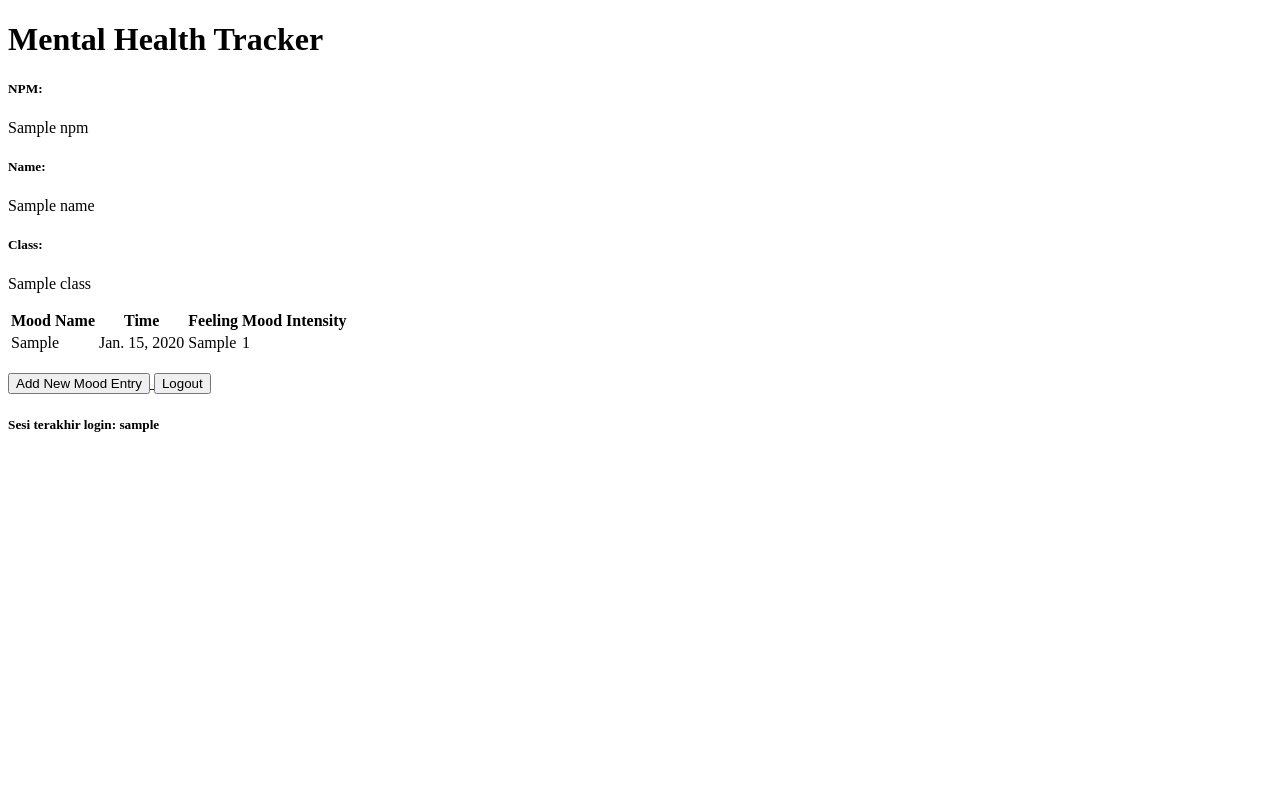
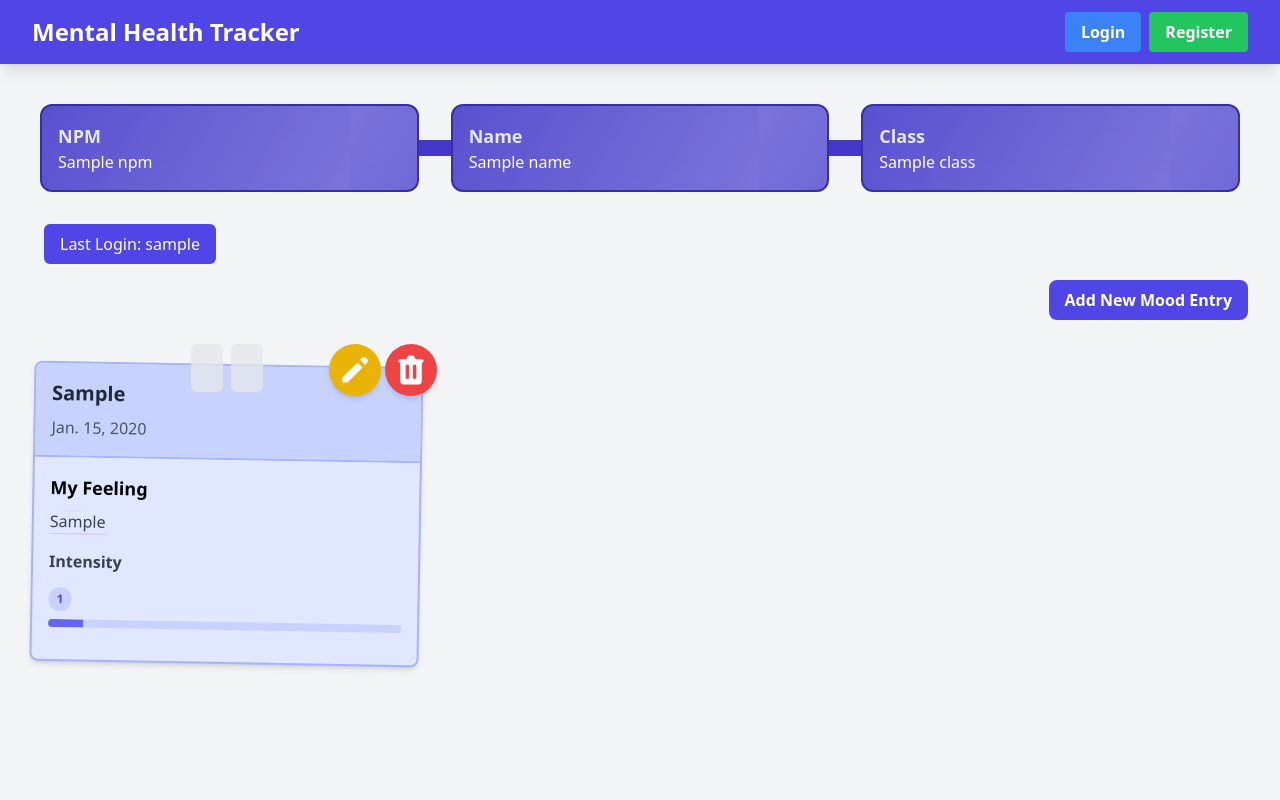
Before and after one commit to rafifsulaiman/mental-health-tracker, a Django app: template main/templates/main.html in a window 1280 px wide. Run offline with Django 5.2, Linux system fonts and the light colour scheme; tables that the repository leaves empty hold one stand-in row (values such as "Sample post"); the template is opened without the code that fills it: values that come from a table or form of the project are taken from there, most other values are stand-ins (such as "Sample title", 1, 10 or a date in 2020); some libraries are stand-ins or nearby versions.

Commit message:
tutorial 4

```diff
--- /dev/null
+++ b/main/templates/card_info.html
@@ -0,0 +1,6 @@
+<div class="bg-indigo-700 rounded-xl overflow-hidden border-2 border-indigo-800">
+    <div class="p-4 animate-shine">
+      <h5 class="text-lg font-semibold text-gray-200">{{ title }}</h5>
+      <p class="text-white">{{ value }}</p>
+    </div>
+</div>
--- /dev/null
+++ b/main/templates/card_mood.html
@@ -0,0 +1,45 @@
+<div class="relative break-inside-avoid">
+    <div class="absolute top-2 z-10 left-1/2 -translate-x-1/2 flex items-center -space-x-2">
+      <div class="w-[3rem] h-8 bg-gray-200 rounded-md opacity-80 -rotate-90"></div>
+      <div class="w-[3rem] h-8 bg-gray-200 rounded-md opacity-80 -rotate-90"></div>
+    </div>
+    <div class="relative top-5 bg-indigo-100 shadow-md rounded-lg mb-6 break-inside-avoid flex flex-col border-2 border-indigo-300 transform rotate-1 hover:rotate-0 transition-transform duration-300">
+      <div class="bg-indigo-200 text-gray-800 p-4 rounded-t-lg border-b-2 border-indigo-300">
+        <h3 class="font-bold text-xl mb-2">{{mood_entry.mood}}</h3>
+        <p class="text-gray-600">{{mood_entry.time}}</p>
+      </div>
+      <div class="p-4">
+        <p class="font-semibold text-lg mb-2">My Feeling</p>
+        <p class="text-gray-700 mb-2">
+          <span class="bg-[linear-gradient(to_bottom,transparent_0%,transparent_calc(100%_-_1px),#CDC1FF_calc(100%_-_1px))] bg-[length:100%_1.5rem] pb-1">{{mood_entry.feelings}}</span>
+        </p>
+        <div class="mt-4">
+          <p class="text-gray-700 font-semibold mb-2">Intensity</p>
+          <div class="relative pt-1">
+            <div class="flex mb-2 items-center justify-between">
+              <div>
+                <span class="text-xs font-semibold inline-block py-1 px-2 uppercase rounded-full text-indigo-600 bg-indigo-200">
+                  {% if mood_entry.mood_intensity > 10 %}10+{% else %}{{mood_entry.mood_intensity}}{% endif %}
+                </span>
+              </div>
+            </div>
+            <div class="overflow-hidden h-2 mb-4 text-xs flex rounded bg-indigo-200">
+              <div style="width:{% if mood_entry.mood_intensity > 10 %}100%{% else %}{{ mood_entry.mood_intensity }}0%{% endif %}" class="shadow-none flex flex-col text-center whitespace-nowrap text-white justify-center bg-indigo-500"></div>
+            </div>
+          </div>
+        </div>
+      </div>
+    </div>
+    <div class="absolute top-0 -right-4 flex space-x-1">
+      <a href="{% url 'main:edit_mood' mood_entry.pk %}" class="bg-yellow-500 hover:bg-yellow-600 text-white rounded-full p-2 transition duration-300 shadow-md">
+        <svg xmlns="http://www.w3.org/2000/svg" class="h-9 w-9" viewBox="0 0 20 20" fill="currentColor">
+          <path d="M13.586 3.586a2 2 0 112.828 2.828l-.793.793-2.828-2.828.793-.793zM11.379 5.793L3 14.172V17h2.828l8.38-8.379-2.83-2.828z" />
+        </svg>
+      </a>
+      <a href="{% url 'main:delete_mood' mood_entry.pk %}" class="bg-red-500 hover:bg-red-600 text-white rounded-full p-2 transition duration-300 shadow-md">
+        <svg xmlns="http://www.w3.org/2000/svg" class="h-9 w-9" viewBox="0 0 20 20" fill="currentColor">
+          <path fill-rule="evenodd" d="M9 2a1 1 0 00-.894.553L7.382 4H4a1 1 0 000 2v10a2 2 0 002 2h8a2 2 0 002-2V6a1 1 0 100-2h-3.382l-.724-1.447A1 1 0 0011 2H9zM7 8a1 1 0 012 0v6a1 1 0 11-2 0V8zm5-1a1 1 0 00-1 1v6a1 1 0 102 0V8a1 1 0 00-1-1z" clip-rule="evenodd" />
+        </svg>
+      </a>
+    </div>
+  </div>
--- a/main/templates/main.html
+++ b/main/templates/main.html
@@ -1,50 +1,50 @@
 {% extends 'base.html' %}
+{% load static %}
+{% include 'navbar.html' %}
+
+{% block meta %}
+<title>Mental Health Tracker</title>
+{% endblock meta %}
 {% block content %}
+{% include 'navbar.html' %}
+<div class="overflow-x-hidden px-4 md:px-8 pb-8 pt-24 min-h-screen bg-gray-100 flex flex-col">
+  <div class="p-2 mb-6 relative">
+    <div class="relative grid grid-cols-1 z-30 md:grid-cols-3 gap-8">
+      {% include "card_info.html" with title='NPM' value=npm %}
+      {% include "card_info.html" with title='Name' value=name %}
+      {% include "card_info.html" with title='Class' value=class %}
+    </div>
+    <div class="w-full px-6  absolute top-[44px] left-0 z-20 hidden md:flex">
+      <div class="w-full min-h-4 bg-indigo-700">
+      </div>
+    </div>
+    <div class="h-full w-full py-6  absolute top-0 left-0 z-20 md:hidden flex ">
+      <div class="h-full min-w-4 bg-indigo-700 mx-auto">
+      </div>
+    </div>
+</div>
+    <div class="px-3 mb-4">
+      <div class="flex rounded-md items-center bg-indigo-600 py-2 px-4 w-fit">
+        <h1 class="text-white text-center">Last Login: {{last_login}}</h1>
+      </div>
+    </div>
+    <div class="flex justify-end mb-6">
+        <a href="{% url 'main:create_mood_entry' %}" class="bg-indigo-600 hover:bg-indigo-700 text-white font-bold py-2 px-4 rounded-lg transition duration-300 ease-in-out transform hover:-translate-y-1 hover:scale-105">
+            Add New Mood Entry
+        </a>
+    </div>
 
-<h1>Mental Health Tracker</h1>
-
-<h5>NPM: </h5>
-<p>{{ npm }}<p>
-
-<h5>Name:</h5>
-<p>{{ name }}</p>
-
-<h5>Class:</h5>
-<p>{{ class }}</p>
-
-{% if not mood_entries %}
-<p>Belum ada data mood pada mental health tracker.</p>
-{% else %}
-<table>
-  <tr>
-    <th>Mood Name</th>
-    <th>Time</th>
-    <th>Feeling</th>
-    <th>Mood Intensity</th>
-  </tr>
-
-  {% comment %} Berikut cara memperlihatkan data mood di bawah baris ini
-  {% endcomment %}
-  {% for mood_entry in mood_entries %}
-  <tr>
-    <td>{{mood_entry.mood}}</td>
-    <td>{{mood_entry.time}}</td>
-    <td>{{mood_entry.feelings}}</td>
-    <td>{{mood_entry.mood_intensity}}</td>
-  </tr>
-  {% endfor %}
-</table>
-{% endif %}
-
-<br />
-
-<a href="{% url 'main:create_mood_entry' %}">
-  <button>Add New Mood Entry</button>
-</a>
-
-<a href="{% url 'main:logout' %}">
-  <button>Logout</button>
-</a>
-
-<h5> Sesi terakhir login: {{ last_login }}</h5>
+    {% if not mood_entries %}
+    <div class="flex flex-col items-center justify-center min-h-[24rem] p-6">
+        <img src="{% static 'image/sedih-banget.png' %}" alt="Sad face" class="w-32 h-32 mb-4"/>
+        <p class="text-center text-gray-600 mt-4">Belum ada data mood pada mental health tracker.</p>
+    </div>
+    {% else %}
+    <div class="columns-1 sm:columns-2 lg:columns-3 gap-6 space-y-6 w-full">
+        {% for mood_entry in mood_entries %}
+            {% include 'card_mood.html' with mood_entry=mood_entry %}
+        {% endfor %}
+    </div>
+    {% endif %}
+</div>
 {% endblock content %}
--- a/main/urls.py
+++ b/main/urls.py
@@ -1,5 +1,5 @@
 from django.urls import path
-from main.views import show_main, create_mood_entry, show_xml, show_json, show_xml_by_id, show_json_by_id, register, login_user, logout_user
+from main.views import show_main, create_mood_entry, show_xml, show_json, show_xml_by_id, show_json_by_id, register, login_user, logout_user, edit_mood, delete_mood
 
 app_name = 'main'
 
@@ -13,4 +13,6 @@ urlpatterns = [
     path('register/', register, name='register'),
     path('login/', login_user, name='login'),
     path('logout/', logout_user, name='logout'),
+    path('edit_mood/<uuid:id>/', edit_mood, name='edit_mood'),
+    path('delete_mood/<uuid:id>/', delete_mood, name='delete_mood'),
 ]
--- /dev/null
+++ b/static/css/global.css
@@ -0,0 +1,20 @@
+.form-style form input, form textarea, form select {
+    width: 100%;
+    padding: 0.5rem;
+    border: 2px solid #bcbcbc;
+    border-radius: 0.375rem;
+}
+.form-style form input:focus, form textarea:focus, form select:focus {
+    outline: none;
+    border-color: #674ea7;
+    box-shadow: 0 0 0 3px #674ea7;
+}
+@keyframes shine {
+    0% { background-position: -200% 0; }
+    100% { background-position: 200% 0; }
+}
+.animate-shine {
+    background: linear-gradient(120deg, rgba(255, 255, 255, 0.3), rgba(255, 255, 255, 0.1) 50%, rgba(255, 255, 255, 0.3));
+    background-size: 200% 100%;
+    animation: shine 3s infinite;
+}
--- a/templates/base.html
+++ b/templates/base.html
@@ -2,9 +2,11 @@
 <!DOCTYPE html>
 <html lang="en">
   <head>
-    <meta charset="UTF-8" />
-    <meta name="viewport" content="width=device-width, initial-scale=1.0" />
-    {% block meta %} {% endblock meta %}
+      <meta charset="UTF-8" />
+      <meta name="viewport" content="width=device-width, initial-scale=1.0" />
+    {% block meta %}{% endblock meta %}
+    <script src="https://cdn.tailwindcss.com"></script>
+    <link rel="stylesheet" href="{% static 'css/global.css' %}"/>
   </head>
 
   <body>
--- /dev/null
+++ b/templates/navbar.html
@@ -0,0 +1,57 @@
+<nav class="bg-indigo-600 shadow-lg fixed top-0 left-0 z-40 w-screen">
+    <div class="max-w-7xl mx-auto px-4 sm:px-6 lg:px-8">
+      <div class="flex items-center justify-between h-16">
+        <div class="flex items-center">
+          <h1 class="text-2xl font-bold text-center text-white">Mental Health Tracker</h1>
+        </div>
+        <div class="hidden md:flex items-center">
+          {% if user.is_authenticated %}
+            <span class="text-gray-300 mr-4">Welcome, {{ user.username }}</span>
+            <a href="{% url 'main:logout' %}" class="text-center bg-red-500 hover:bg-red-600 text-white font-bold py-2 px-4 rounded transition duration-300">
+              Logout
+            </a>
+          {% else %}
+            <a href="{% url 'main:login' %}" class="text-center bg-blue-500 hover:bg-blue-600 text-white font-bold py-2 px-4 rounded transition duration-300 mr-2">
+              Login
+            </a>
+            <a href="{% url 'main:register' %}" class="text-center bg-green-500 hover:bg-green-600 text-white font-bold py-2 px-4 rounded transition duration-300">
+              Register
+            </a>
+          {% endif %}
+        </div>
+        <div class="md:hidden flex items-center">
+          <button class="mobile-menu-button">
+            <svg class="w-6 h-6 text-white" fill="none" stroke-linecap="round" stroke-linejoin="round" stroke-width="2" viewBox="0 0 24 24" stroke="currentColor">
+              <path d="M4 6h16M4 12h16M4 18h16"></path>
+            </svg>
+          </button>
+        </div>
+      </div>
+    </div>
+    <!-- Mobile menu -->
+    <div class="mobile-menu hidden md:hidden  px-4 w-full md:max-w-full">
+      <div class="pt-2 pb-3 space-y-1 mx-auto">
+        {% if user.is_authenticated %}
+          <span class="block text-gray-300 px-3 py-2">Welcome, {{ user.username }}</span>
+          <a href="{% url 'main:logout' %}" class="block text-center bg-red-500 hover:bg-red-600 text-white font-bold py-2 px-4 rounded transition duration-300">
+            Logout
+          </a>
+        {% else %}
+          <a href="{% url 'main:login' %}" class="block text-center bg-blue-500 hover:bg-blue-600 text-white font-bold py-2 px-4 rounded transition duration-300 mb-2">
+            Login
+          </a>
+          <a href="{% url 'main:register' %}" class="block text-center bg-green-500 hover:bg-green-600 text-white font-bold py-2 px-4 rounded transition duration-300">
+            Register
+          </a>
+        {% endif %}
+      </div>
+    </div>
+    <script>
+      const btn = document.querySelector("button.mobile-menu-button");
+      const menu = document.querySelector(".mobile-menu");
+
+      btn.addEventListener("click", () => {
+        menu.classList.toggle("hidden");
+      });
+    </script>
+  </nav>
```
Also changed, not shown: main/templates/create_mood_entry.html (+38 -13 lines), main/templates/edit_mood.html (added, +41 -0 lines), main/templates/login.html (added, +66 -0 lines), main/templates/register.html (added, +70 -0 lines), main/views.py (+31 -8 lines), mental_health_tracker/settings.py (+8 -1 lines), templates/login.html (deleted, +0 -32 lines), templates/register.html (deleted, +0 -32 lines), static/image/sedih-banget.png (added).
